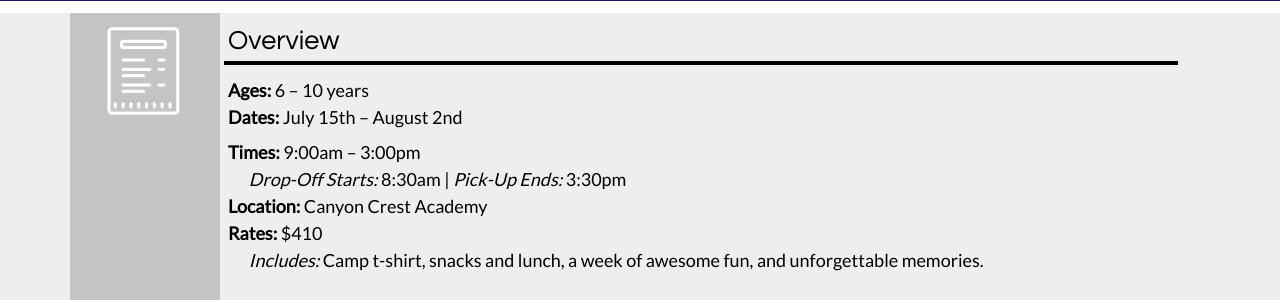
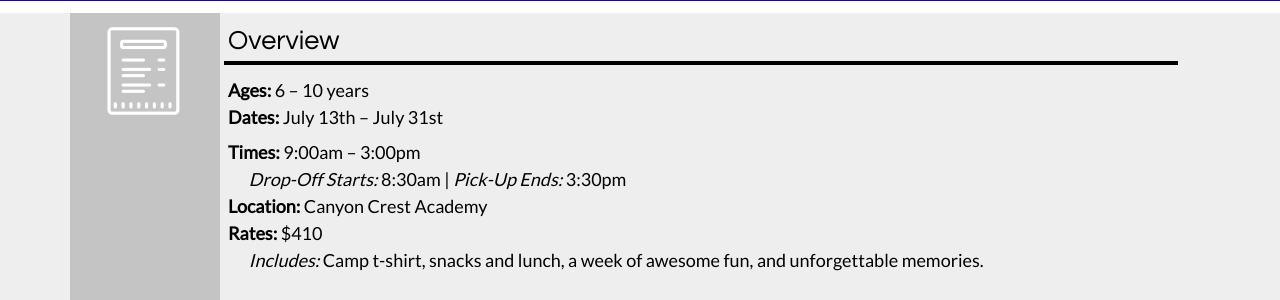
Before and after one commit to Team3128/camp, a Jekyll site: the page built from programs.html, in a window 1280 px wide and 900 px high, scrolled down 928 px. Shown: the part 154-454 px from the top of the window. Built offline with Jekyll 4.4.1, drawn with Linux system fonts in a browser that asks for light colours; nearby versions of some CDN libraries; some of the changed text lies outside the part shown.

Commit message:
Update date range

```diff
--- a/_config.yml
+++ b/_config.yml
@@ -7,7 +7,7 @@ url: "http://team3128.github.io" # the base hostname & protocol for your site
 # Build settings
 markdown: kramdown
 
-date_range: "July 15th – August 2nd"
+date_range: "July 13th – July 31st"
 registration_open: 'yes'
 
 interest_link: "https://team3128.us17.list-manage.com/subscribe?u=7c13b1f47db9b4f3392eda9f2&id=34f1dbd104"
```
